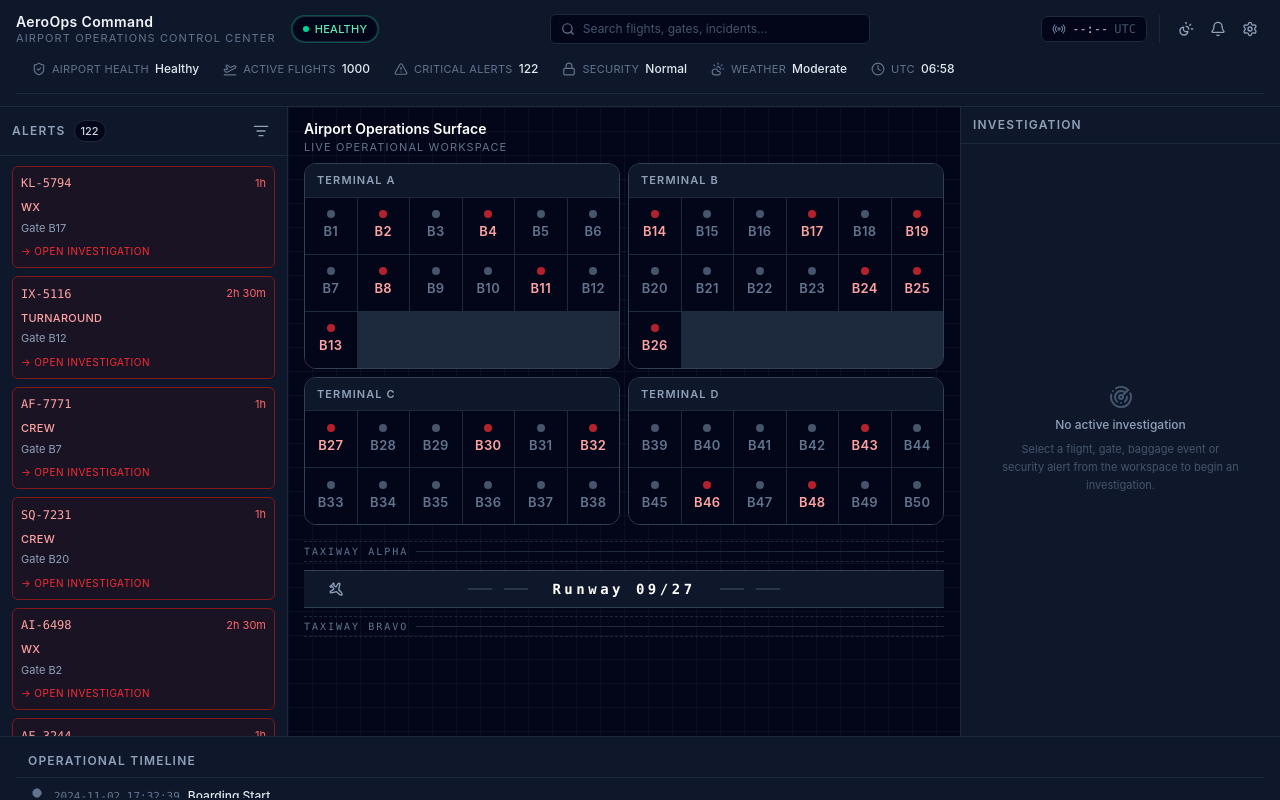
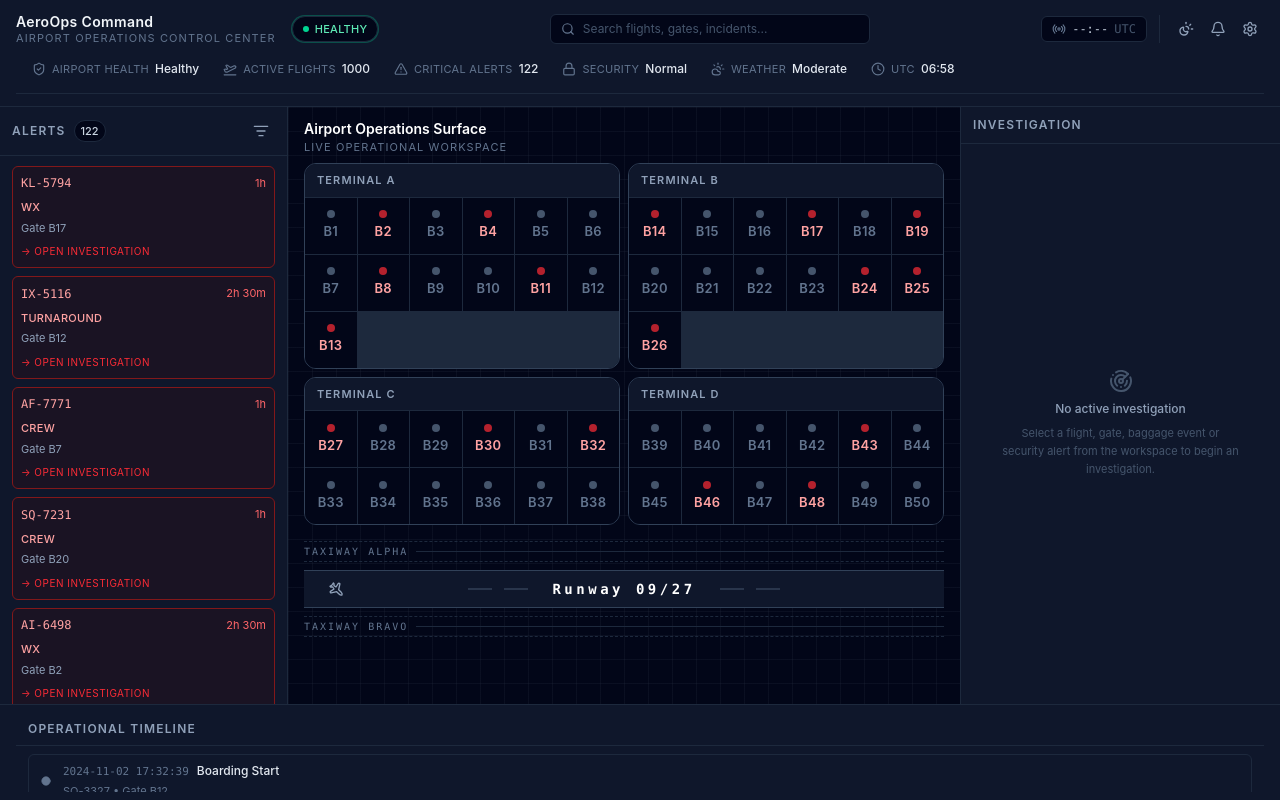
Before and after one commit to tanvie029-cpu/aeroops-command, a React (Vite) app: page / in a window 1280 px wide. Built offline with nearby package versions, Linux system fonts and the light colour scheme.

Commit message:
Final hackathon submission

```diff
--- a/src/App.tsx
+++ b/src/App.tsx
@@ -260,14 +260,13 @@ function formatDelay(minutes: number) {
   <OperationalTimeline>
     {airportData?.gateEvents
       .slice(0, 8)
-      .map((event, index) => (
+      .map((event) => (
         <TimelineEvent
           key={event.eventId}
           timestampUtc={event.timestamp}
           status="normal"
           title={event.eventType}
           description={`${event.flightId} • Gate ${event.gate}`}
-          isLast={index === Math.min(airportData.gateEvents.length, 8) - 1}
         />
       ))}
   </OperationalTimeline>
--- a/src/components/timeline/OperationalTimeline.tsx
+++ b/src/components/timeline/OperationalTimeline.tsx
@@ -15,7 +15,6 @@ interface TimelineEventProps {
   status: TimelineEventStatus;
   title: string;
   description?: string;
-  isLast?: boolean;
 }
 
 export function TimelineEvent({
@@ -23,18 +22,16 @@ export function TimelineEvent({
   status,
   title,
   description,
-  isLast = false,
 }: TimelineEventProps) {
   return (
-    <li className="relative flex gap-3 pl-1">
-      <div className="flex flex-col items-center">
+    <li className="flex items-center gap-3 rounded-md border border-slate-800 bg-slate-900 px-3 py-2">
+      <div className="flex items-center">
         <Circle
           className={`h-2.5 w-2.5 shrink-0 fill-current ${STATUS_DOT_STYLES[status]}`}
           aria-hidden="true"
         />
-        {!isLast && <span className="mt-1 w-px flex-1 bg-slate-800" aria-hidden="true" />}
       </div>
-      <div className="flex-1 pb-3">
+      <div className="flex-1">
         <div className="flex items-baseline gap-2">
           <span className="font-mono text-[11px] text-slate-500">{timestampUtc}</span>
           <span className="text-xs font-medium text-slate-200">{title}</span>
@@ -63,9 +60,9 @@ export function OperationalTimeline({ children }: OperationalTimelineProps) {
         </h2>
       </div>
 
-      <div className="flex-1 overflow-y-auto px-3 py-2.5">
+      <div className="flex-1 overflow-hidden px-3 py-2">
         {hasEvents ? (
-          <ol className="flex flex-col">{children}</ol>
+          <ol className="space-y-2">{children}</ol>
         ) : (
           <div className="flex h-full items-center justify-center py-4">
             <p className="text-xs text-slate-500">No operational events recorded</p>
--- a/src/layouts/MainLayout.tsx
+++ b/src/layouts/MainLayout.tsx
@@ -46,7 +46,7 @@ export function MainLayout({
 
       <footer
   aria-label="Operational Timeline"
-  className="h-16 shrink-0 overflow-y-auto border-t border-slate-800 bg-slate-900 px-4 py-2"
+  className="h-24 shrink-0 overflow-hidden border-t border-slate-800 bg-slate-900 px-4 py-2"
 >
   {operationalTimeline}
 </footer>
```
